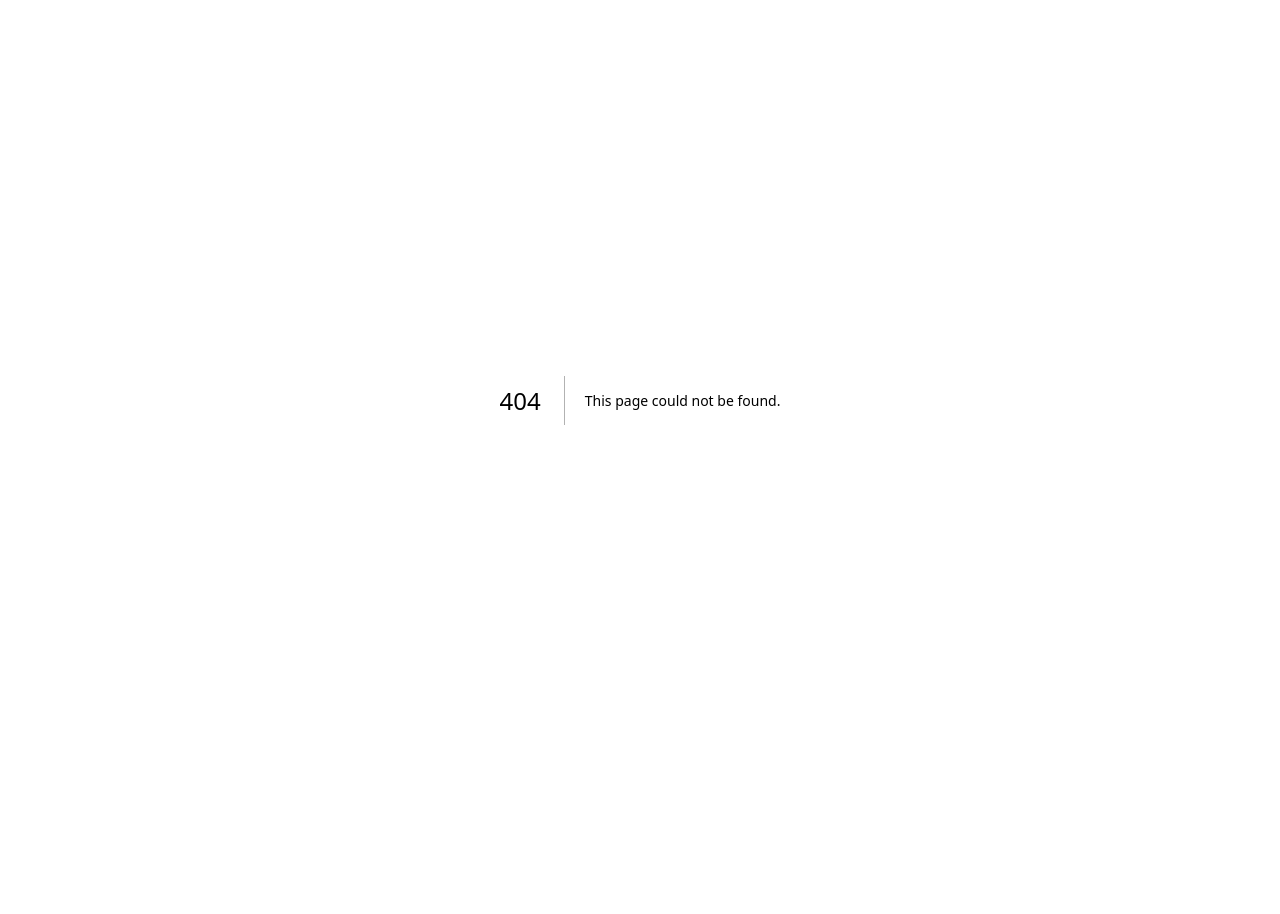
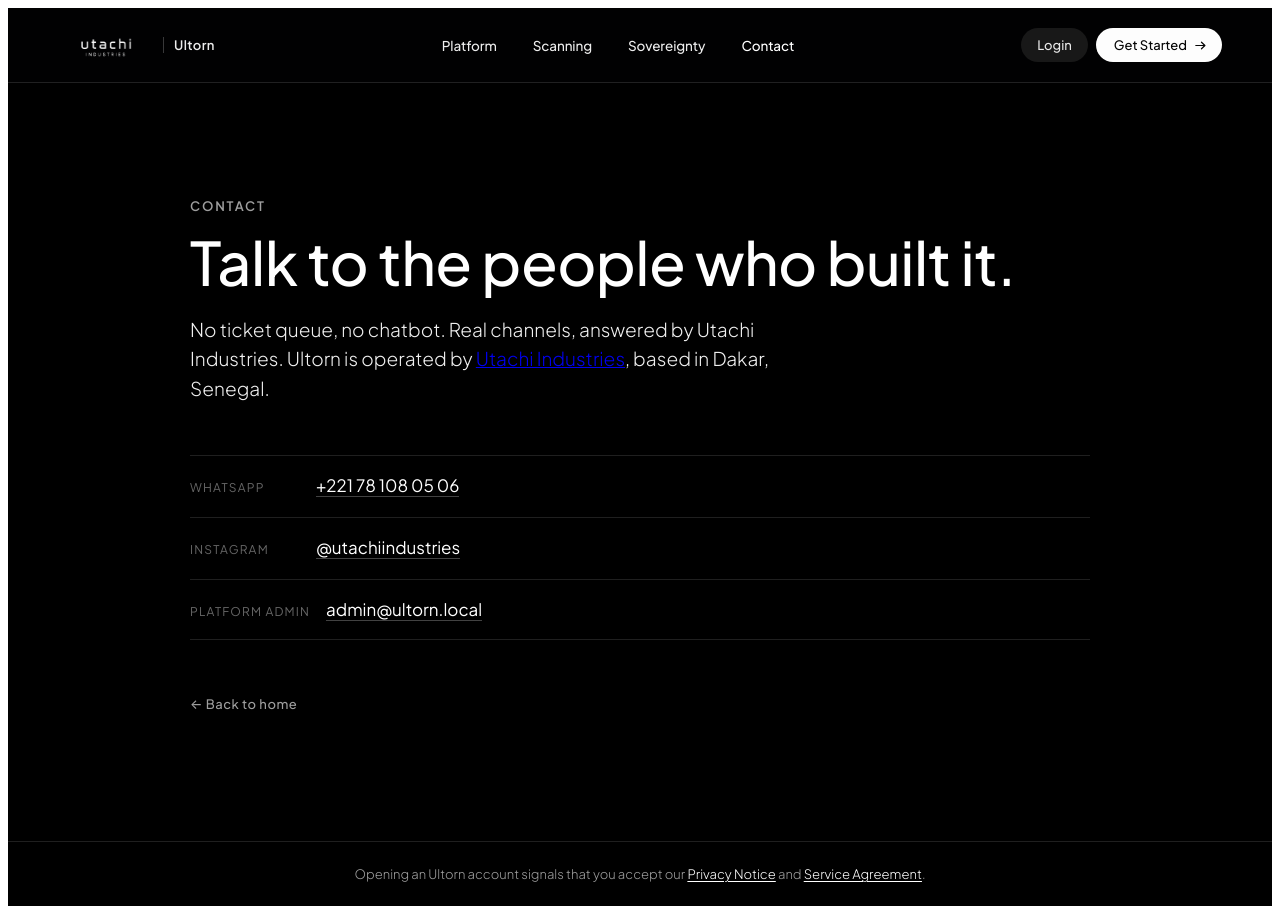
Before and after one commit to utachicodes/ultron, a Next.js app in the folder frontend/: page /contact in a window 1280 px wide. Before the commit this address had no page. Before the commit the page ends 800 px from the top, so only its background shows below. Built offline with nearby package versions, Linux system fonts and the light colour scheme.

Commit message:
Contact page: real Utachi Industries channels, no placeholder form

```diff
--- /dev/null
+++ b/frontend/src/app/contact/page.tsx
@@ -0,0 +1,46 @@
+import MarketingPageShell from '../../components/MarketingPageShell'
+import { company, pageHeroes } from '../../content/site'
+
+export const metadata = {
+  title: 'Contact — ULTORN',
+  description: 'Real contact channels for Ultorn, operated by Utachi Industries.',
+}
+
+export default function ContactPage() {
+  const hero = pageHeroes.contact
+  return (
+    <MarketingPageShell current="/contact">
+      <div className="page-hero">
+        <div className="page-eyebrow">{hero.eyebrow}</div>
+        <h1 className="page-title">{hero.title}</h1>
+        <p className="page-lede">
+          {hero.lede} Ultorn is operated by{' '}
+          <a href={company.operator.url} target="_blank" rel="noreferrer">{company.operator.name}</a>,
+          based in {company.operator.location}.
+        </p>
+      </div>
+
+      <div className="page-body">
+        <ul className="contact-grid">
+          <li>
+            <span>WhatsApp</span>
+            <a href={company.contact.whatsapp.href} target="_blank" rel="noreferrer">
+              {company.contact.whatsapp.label}
+            </a>
+          </li>
+          <li>
+            <span>Instagram</span>
+            <a href={company.contact.instagram.href} target="_blank" rel="noreferrer">
+              {company.contact.instagram.label}
+            </a>
+          </li>
+          <li>
+            <span>Platform admin</span>
+            <a href={company.contact.email.href}>{company.contact.email.label}</a>
+          </li>
+        </ul>
+        <a href="/" className="back-link">← Back to home</a>
+      </div>
+    </MarketingPageShell>
+  )
+}
```
